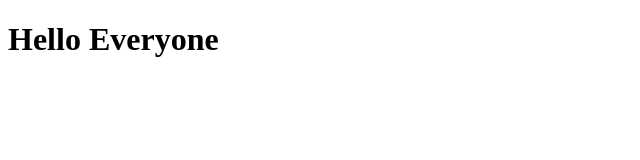
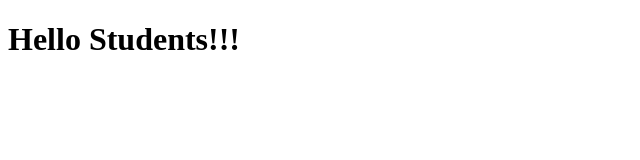
Before and after one commit to Unzi007/Coursera-Angular1, a plain HTML site: page index.html in a window 1280 px wide. Shown: the full height of the page, 0-640 px from the left. Drawn offline with Linux system fonts and the light colour scheme.

Commit message:
New Version.

```diff
--- a/index.html
+++ b/index.html
@@ -5,6 +5,6 @@
     <title>My Website</title>
   </head>
   <body>
-    <h1>Hello Everyone</h1>
+    <h1>Hello Students!!!</h1>
   </body>
 </html>
```
